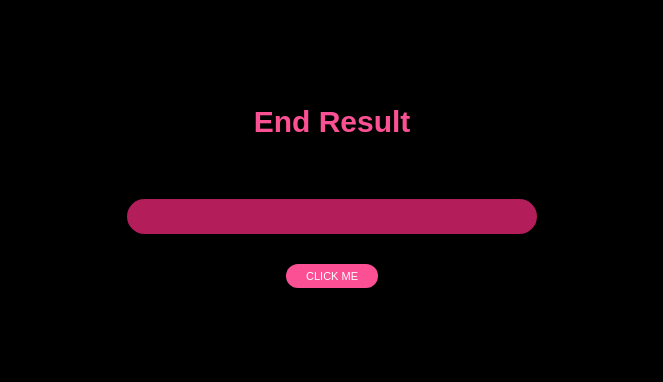
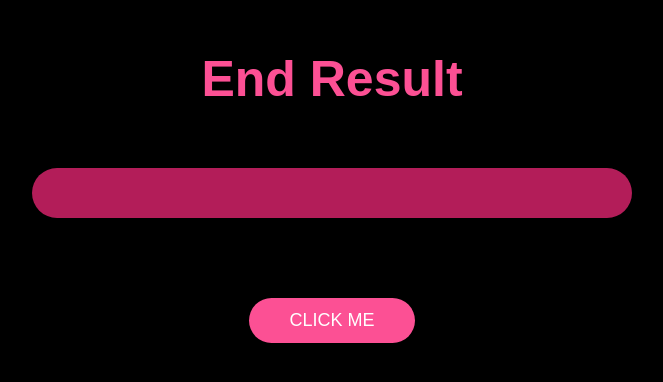
Before and after one commit to Gautam25Raj/Small-Projects, a plain HTML site: page Progress Bar/index.html in a window 1280 px wide. Shown: the part 204-586 px from the top of the page, without its empty margins (308-971 px from the left). Drawn offline with Linux system fonts and the light colour scheme.

Commit message:
Update style.css

```diff
--- a/Progress Bar/style.css
+++ b/Progress Bar/style.css
@@ -1,3 +1,9 @@
+* {
+  padding: 0;
+  margin: 0;
+  box-sizing: border-box;
+}
+
 body {
   display: flex;
   justify-content: center;
@@ -10,34 +16,34 @@ body {
 }
 
 .progress {
+    display: flex;
   background: #b31d59;
   justify-content: flex-start;
   border-radius: 100px;
   align-items: center;
   position: relative;
   padding: 0 5px;
-  display: flex;
-  height: 35px;
-  width: 400px;
+  height: 50px;
+  width: 600px;
 }
 
 .progress-value {
   animation: load 3s normal forwards;
-  box-shadow: -10px 0px 50px 0px #fc5094;
+  box-shadow: 5px 0px 50px 0px #fc5094;
   border-radius: 100px;
   background-color: #fc5094;
-  height: 25px;
+  height: 40px;
   width: 0%;
 }
 
 .btn {
-  margin-top: 30px;
-  padding: 6px 20px;
+  margin-top: 80px;
+  padding: 12px 40px;
   border-radius: 100px;
   border: 0;
   outline: none;
   color: #fff;
-  font-size: 11px;
+  font-size: 18px;
   background-color: #fc5094;
   cursor: pointer;
 }
@@ -49,7 +55,7 @@ body {
 .a {
   color: #fc5094;
   font-family: sans-serif;
-  font-size: 30px;
+  font-size: 50px;
   font-weight: 700;
   margin-bottom: 60px;
 }
```
